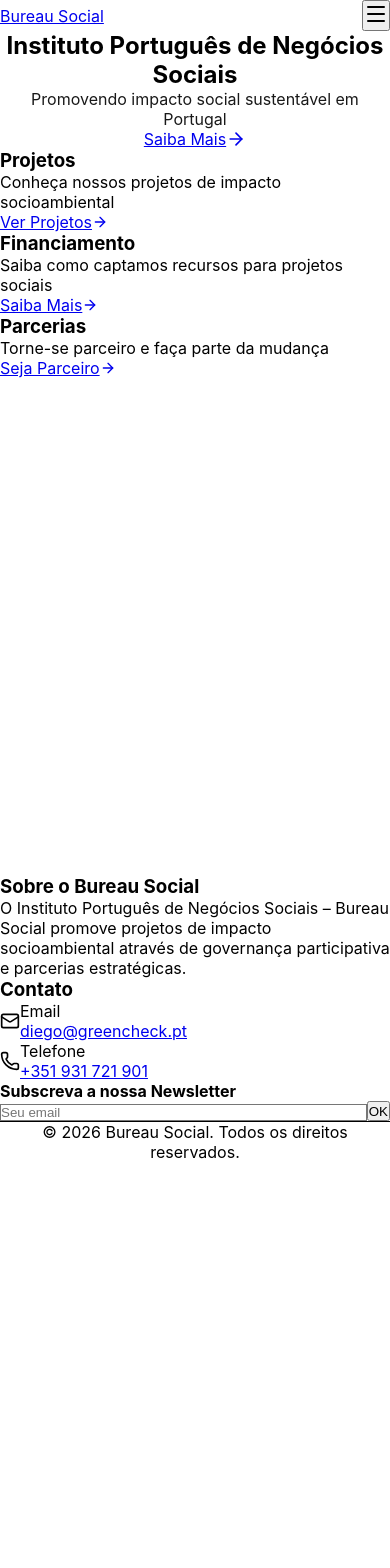
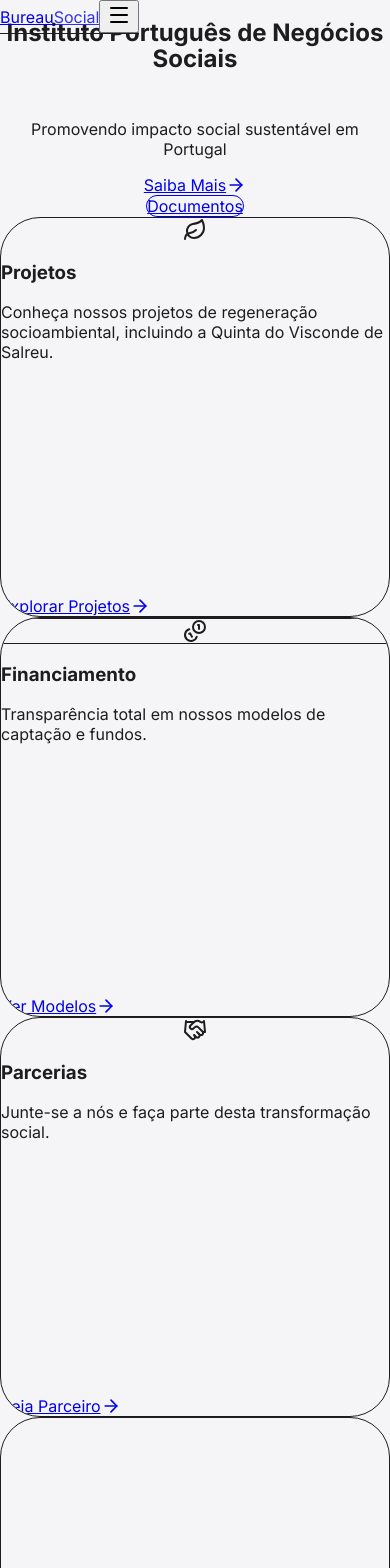
Before and after one commit to dmrdiego/BureauSocialPT, a React (Vite) app: page / in a window 390 px wide. Shown: the top 1568 px of the page. Before the commit the page ends 1162 px from the top, so only its background shows below. Built offline with nearby package versions, Linux system fonts and the light colour scheme.

Commit message:
Feat: UI/UX Overhaul - Apple Aesthetic (Bento Grid, Glassmorphism, Inter)

```diff
--- a/src/components/Footer.jsx
+++ b/src/components/Footer.jsx
@@ -1,53 +1,61 @@
 import { useTranslation } from 'react-i18next';
-import { Mail, Phone } from 'lucide-react';
-import Newsletter from './Newsletter';
+import { Mail, Phone, MapPin } from 'lucide-react';
 
 const Footer = () => {
   const { t } = useTranslation();
   const currentYear = new Date().getFullYear();
 
   return (
-    <footer className="bg-primary text-white">
-      <div className="container mx-auto px-4 py-12">
-        <div className="grid md:grid-cols-2 gap-8">
-          {/* About */}
-          <div>
-            <h3 className="text-xl font-bold mb-4">{t('footer.about')}</h3>
-            <p className="text-gray-300 leading-relaxed">
+    <footer className="bg-white border-t border-gray-100 pt-20 pb-10 text-gray-500 font-sans tracking-wide">
+      <div className="container mx-auto px-6 max-w-7xl">
+        <div className="grid md:grid-cols-4 gap-12 mb-16">
+
+          {/* Brand Column */}
+          <div className="md:col-span-2">
+            <h3 className="text-gray-900 font-semibold text-lg mb-4">Bureau<span className="font-light">Social</span></h3>
+            <p className="max-w-xs leading-relaxed mb-6">
               {t('footer.about.desc')}
             </p>
           </div>
 
-          {/* Contact */}
+          {/* Connect */}
           <div>
-            <h3 className="text-xl font-bold mb-4">{t('footer.contact')}</h3>
-            <div className="space-y-3">
-              <div className="flex items-center gap-3">
-                <Mail size={20} />
-                <div>
-                  <div className="text-sm text-gray-300">{t('footer.email')}</div>
-                  <a href="mailto:diego@greencheck.pt" className="hover:text-gray-200">
-                    diego@greencheck.pt
-                  </a>
-                </div>
-              </div>
-              <div className="flex items-center gap-3">
-                <Phone size={20} />
-                <div>
-                  <div className="text-sm text-gray-300">{t('footer.phone')}</div>
-                  <a href="tel:+351931721901" className="hover:text-gray-200">
-                    +351 931 721 901
-                  </a>
-                </div>
-              </div>
-            </div>
-            <Newsletter />
+            <h4 className="text-gray-900 font-semibold mb-4 text-xs uppercase tracking-wider">Contato</h4>
+            <ul className="space-y-4">
+              <li className="flex items-start gap-3">
+                <Mail size={16} className="mt-1 text-gray-400" />
+                <a href="mailto:diego@greencheck.pt" className="hover:text-blue-600 transition-colors">
+                  diego@greencheck.pt
+                </a>
+              </li>
+              <li className="flex items-start gap-3">
+                <Phone size={16} className="mt-1 text-gray-400" />
+                <a href="tel:+351931721901" className="hover:text-blue-600 transition-colors">
+                  +351 931 721 901
+                </a>
+              </li>
+              <li className="flex items-start gap-3">
+                <MapPin size={16} className="mt-1 text-gray-400" />
+                <span>Lisboa, Portugal</span>
+              </li>
+            </ul>
+          </div>
+
+          {/* Legal / Links */}
+          <div>
+            <h4 className="text-gray-900 font-semibold mb-4 text-xs uppercase tracking-wider">Legal</h4>
+            <ul className="space-y-3">
+              <li><a href="#" className="hover:text-blue-600 transition-colors">Privacidade</a></li>
+              <li><a href="#" className="hover:text-blue-600 transition-colors">Termos de Uso</a></li>
+              <li><a href="#" className="hover:text-blue-600 transition-colors">Cookies</a></li>
+            </ul>
           </div>
         </div>
 
-
-        <div className="border-t border-white/20 mt-8 pt-8 text-center text-gray-300">
-          <p>© {currentYear} Bureau Social. {t('footer.rights')}.</p>
+        {/* Bottom Bar */}
+        <div className="border-t border-gray-100 pt-8 flex flex-col md:flex-row justify-between items-center gap-4 text-xs">
+          <p>© {currentYear} Bureau Social. Todos os direitos reservados.</p>
+          <p className="text-gray-400">Desenvolvido com impacto.</p>
         </div>
       </div>
     </footer>
--- a/src/components/Header.jsx
+++ b/src/components/Header.jsx
@@ -1,11 +1,22 @@
-import { useState } from 'react';
+import { useState, useEffect } from 'react';
 import { useTranslation } from 'react-i18next';
-import { Link } from 'react-router-dom';
+import { Link, useLocation } from 'react-router-dom';
 import { Menu, X, Globe } from 'lucide-react';
+import { motion, AnimatePresence } from 'framer-motion';
 
 const Header = () => {
   const { t, i18n } = useTranslation();
   const [isMenuOpen, setIsMenuOpen] = useState(false);
+  const [scrolled, setScrolled] = useState(false);
+  const location = useLocation();
+
+  useEffect(() => {
+    const handleScroll = () => {
+      setScrolled(window.scrollY > 20);
+    };
+    window.addEventListener('scroll', handleScroll);
+    return () => window.removeEventListener('scroll', handleScroll);
+  }, []);
 
   const changeLanguage = (lng) => {
     i18n.changeLanguage(lng);
@@ -16,46 +27,67 @@ const Header = () => {
     { path: '/', label: t('menu.home') },
     { path: '/about', label: t('menu.about') },
     { path: '/projects', label: t('menu.projects') },
-    { path: '/housing', label: 'Programa Moradia' },
+    { path: '/housing', label: 'Moradia' },
     { path: '/join', label: t('menu.join') },
-    { path: '/documents', label: 'Documentos' },
+    { path: '/documents', label: 'Doc' },
     { path: '/contact', label: t('menu.contact') }
   ];
 
   return (
-    <header className="bg-primary text-white shadow-lg sticky top-0 z-50">
-      <div className="container mx-auto px-4">
-        <div className="flex items-center justify-between py-4">
+    <>
+      <header
+        className={`fixed top-0 left-0 right-0 z-50 transition-all duration-300 ${scrolled || isMenuOpen
+            ? 'bg-white/80 backdrop-blur-md border-b border-gray-200/50 py-3 shadow-sm'
+            : 'bg-white/80 backdrop-blur-md border-b border-gray-200/50 py-4 lg:bg-transparent lg:backdrop-blur-none lg:border-transparent lg:py-6'
+          }`}
+      >
+        <div className="container mx-auto px-6 max-w-7xl">
+          <div className="flex items-center justify-between">
             {/* Logo */}
-          <Link to="/" className="flex items-center gap-2">
-            <div className="text-2xl font-bold">Bureau Social</div>
+            <Link to="/" className="flex items-center gap-2 group">
+              <span className={`text-xl font-semibold tracking-tight transition-colors duration-300 ${scrolled || isMenuOpen ? 'text-gray-900' : 'text-gray-900 lg:text-gray-900'
+                }`}>
+                Bureau<span className="font-light opacity-80">Social</span>
+              </span>
             </Link>
 
             {/* Desktop Menu */}
-          <nav className="hidden md:flex items-center gap-8">
-            {menuItems.map((item) => (
+            <nav className="hidden lg:flex items-center gap-1">
+              <ul className="flex items-center gap-1 bg-gray-100/50 p-1 rounded-full backdrop-blur-sm border border-white/50">
+                {menuItems.map((item) => {
+                  const isActive = location.pathname === item.path;
+                  return (
+                    <li key={item.path}>
                       <Link
-                key={item.path}
                         to={item.path}
-                className="hover:text-gray-200 transition-colors font-medium"
+                        className={`px-4 py-2 rounded-full text-sm font-medium transition-all duration-200 ${isActive
+                            ? 'bg-white text-gray-900 shadow-sm'
+                            : 'text-gray-500 hover:text-gray-900 hover:bg-white/50'
+                          }`}
                       >
                         {item.label}
                       </Link>
-            ))}
+                    </li>
+                  );
+                })}
+              </ul>
 
               {/* Language Selector */}
-            <div className="flex items-center gap-2 border-l border-white/30 pl-6">
-              <Globe size={20} />
+              <div className="ml-4 flex items-center gap-1 bg-gray-100/50 p-1 rounded-full border border-white/50">
                 <button
                   onClick={() => changeLanguage('pt')}
-                className={`px-3 py-1 rounded ${i18n.language === 'pt' ? 'bg-white text-primary' : 'hover:bg-white/10'
+                  className={`px-3 py-1.5 rounded-full text-xs font-semibold transition-all ${i18n.language === 'pt'
+                      ? 'bg-white text-gray-900 shadow-sm'
+                      : 'text-gray-400 hover:text-gray-600'
                     }`}
                 >
                   PT
                 </button>
                 <button
                   onClick={() => changeLanguage('en')}
-                className={`px-3 py-1 rounded ${i18n.language === 'en' ? 'bg-white text-primary' : 'hover:bg-white/10'
+                  className={`px-3 py-1.5 rounded-full text-xs font-semibold transition-all ${i18n.language === 'en'
+                      ? 'bg-white text-gray-900 shadow-sm'
+                      : 'text-gray-400 hover:text-gray-600'
                     }`}
                 >
                   EN
@@ -65,53 +97,57 @@ const Header = () => {
 
             {/* Mobile Menu Button */}
             <button
-            className="md:hidden"
+              className="lg:hidden p-2 text-gray-600"
               onClick={() => setIsMenuOpen(!isMenuOpen)}
             >
               {isMenuOpen ? <X size={24} /> : <Menu size={24} />}
             </button>
           </div>
+        </div>
+      </header>
 
-        {/* Mobile Menu */}
+      {/* Mobile Menu Overlay */}
+      <AnimatePresence>
         {isMenuOpen && (
-          <nav className="md:hidden pb-4 border-t border-white/20 pt-4">
+          <motion.div
+            initial={{ opacity: 0, y: -20 }}
+            animate={{ opacity: 1, y: 0 }}
+            exit={{ opacity: 0, y: -20 }}
+            className="fixed inset-0 z-40 bg-white pt-24 px-6 lg:hidden"
+          >
+            <nav className="flex flex-col gap-4">
               {menuItems.map((item) => (
                 <Link
                   key={item.path}
                   to={item.path}
-                className="block py-2 hover:text-gray-200 transition-colors"
+                  className="text-2xl font-semibold text-gray-800 py-3 border-b border-gray-100"
                   onClick={() => setIsMenuOpen(false)}
                 >
                   {item.label}
                 </Link>
               ))}
-            <div className="flex items-center gap-2 mt-4 pt-4 border-t border-white/20">
-              <Globe size={20} />
+              <div className="flex items-center gap-4 mt-6">
+                <span className="text-gray-400 text-sm font-medium uppercase tracking-wider">Idioma</span>
+                <div className="flex gap-2">
                   <button
-                onClick={() => {
-                  changeLanguage('pt');
-                  setIsMenuOpen(false);
-                }}
-                className={`px-3 py-1 rounded ${i18n.language === 'pt' ? 'bg-white text-primary' : 'hover:bg-white/10'
-                  }`}
+                    onClick={() => { changeLanguage('pt'); setIsMenuOpen(false); }}
+                    className={`px-4 py-2 rounded-lg font-medium ${i18n.language === 'pt' ? 'bg-gray-100 text-gray-900' : 'text-gray-400'}`}
                   >
-                PT
+                    Português
                   </button>
                   <button
-                onClick={() => {
-                  changeLanguage('en');
-                  setIsMenuOpen(false);
-                }}
-                className={`px-3 py-1 rounded ${i18n.language === 'en' ? 'bg-white text-primary' : 'hover:bg-white/10'
-                  }`}
+                    onClick={() => { changeLanguage('en'); setIsMenuOpen(false); }}
+                    className={`px-4 py-2 rounded-lg font-medium ${i18n.language === 'en' ? 'bg-gray-100 text-gray-900' : 'text-gray-400'}`}
                   >
-                EN
+                    English
                   </button>
                 </div>
+              </div>
             </nav>
+          </motion.div>
         )}
-      </div>
-    </header>
+      </AnimatePresence>
+    </>
   );
 };
 
--- a/src/index.css
+++ b/src/index.css
@@ -1,17 +1,37 @@
+@import url('https://fonts.googleapis.com/css2?family=Inter:wght@400;500;600;700&display=swap');
+
 @tailwind base;
 @tailwind components;
 @tailwind utilities;
 
-* {
-  margin: 0;
-  padding: 0;
-  box-sizing: border-box;
+:root {
+  font-family: 'Inter', system-ui, -apple-system, BlinkMacSystemFont, 'Segoe UI', Roboto, Oxygen, Ubuntu, Cantarell, 'Open Sans', 'Helvetica Neue', sans-serif;
+  -webkit-font-smoothing: antialiased;
+  -moz-osx-font-smoothing: grayscale;
+  background-color: #F5F5F7; /* Apple's off-white background */
+  color: #1D1D1F; /* Apple's primary text color */
 }
 
 body {
-  font-family: -apple-system, BlinkMacSystemFont, 'Segoe UI', 'Roboto', 'Oxygen',
-    'Ubuntu', 'Cantarell', 'Fira Sans', 'Droid Sans', 'Helvetica Neue',
-    sans-serif;
-  -webkit-font-smoothing: antialiased;
-  -moz-osx-font-smoothing: grayscale;
+  margin: 0;
+  padding: 0;
+  overflow-x: hidden;
 }
+
+/* Custom Scrollbar for a premium feel */
+::-webkit-scrollbar {
+  width: 8px;
+}
+
+::-webkit-scrollbar-track {
+  background: transparent;
+}
+
+::-webkit-scrollbar-thumb {
+  background: #d1d1d6;
+  border-radius: 4px;
+}
+
+::-webkit-scrollbar-thumb:hover {
+  background: #a1a1a6;
+}
--- a/src/pages/Home.jsx
+++ b/src/pages/Home.jsx
@@ -1,119 +1,151 @@
 import { useTranslation } from 'react-i18next';
 import { Link } from 'react-router-dom';
 import { motion } from 'framer-motion';
-import { ArrowRight } from 'lucide-react';
+import { ArrowRight, Leaf, Coins, Handshake } from 'lucide-react';
 
 const Home = () => {
   const { t } = useTranslation();
 
   return (
-    <div className="min-h-screen">
+    <div className="min-h-screen bg-apple-gray-50 text-apple-gray-600 font-sans selection:bg-apple-blue selection:text-white pt-20">
+
       {/* Hero Section */}
-      <motion.section
-        initial={{ opacity: 0 }}
-        animate={{ opacity: 1 }}
-        className="bg-gradient-to-br from-primary to-secondary text-white py-32"
+      <section className="relative overflow-hidden py-32 lg:py-48 flex flex-col items-center justify-center text-center px-6">
+        {/* Subtle Background Mesh */}
+        <div className="absolute top-0 left-1/2 -translate-x-1/2 w-[1000px] h-[600px] bg-gradient-to-tr from-blue-100/50 via-purple-100/30 to-teal-100/50 rounded-full blur-3xl -z-10 opacity-60" />
+
+        <motion.div
+          initial={{ opacity: 0, y: 30 }}
+          animate={{ opacity: 1, y: 0 }}
+          transition={{ duration: 0.8, ease: "easeOut" }}
+          className="max-w-4xl mx-auto"
         >
-        <div className="container mx-auto px-4 text-center">
-          <motion.h1
-            initial={{ y: -20 }}
-            animate={{ y: 0 }}
-            className="text-5xl md:text-6xl font-bold mb-6"
-          >
-            {t('home.hero.title')}
-          </motion.h1>
-          <motion.p
-            initial={{ y: 20 }}
-            animate={{ y: 0 }}
-            className="text-xl md:text-2xl mb-8 opacity-90"
-          >
+          <h1 className="text-6xl md:text-8xl font-bold tracking-tighter text-gray-900 mb-8 leading-[1.1]">
+            <span className="block">{t('home.hero.title')}</span>
+            <span className="text-transparent bg-clip-text bg-gradient-to-r from-gray-900 via-gray-700 to-gray-900">
+              Impacto Real.
+            </span>
+          </h1>
+          <p className="text-xl md:text-2xl text-gray-500 font-medium max-w-2xl mx-auto leading-relaxed mb-12">
             {t('home.hero.subtitle')}
-          </motion.p>
-          <motion.div
-            initial={{ scale: 0.9 }}
-            animate={{ scale: 1 }}
-            transition={{ delay: 0.2 }}
-          >
+          </p>
+
+          <div className="flex flex-col sm:flex-row gap-4 justify-center items-center">
             <Link
               to="/projects"
-              className="inline-flex items-center gap-2 bg-white text-primary px-8 py-4 rounded-lg hover:bg-gray-100 transition-all transform hover:scale-105 shadow-lg font-semibold"
+              className="px-8 py-4 rounded-full bg-gray-900 text-white font-semibold text-lg hover:bg-gray-800 transition-all transform hover:scale-[1.02] active:scale-[0.98] shadow-xl shadow-gray-200/50 flex items-center gap-2"
             >
               {t('home.hero.cta')}
               <ArrowRight size={20} />
             </Link>
+            <Link
+              to="/about"
+              className="px-8 py-4 rounded-full bg-white text-gray-900 font-semibold text-lg hover:bg-gray-50 border border-gray-200 transition-all transform hover:scale-[1.02] active:scale-[0.98] flex items-center gap-2"
+            >
+              Documentos
+            </Link>
+          </div>
         </motion.div>
-        </div>
-      </motion.section>
+      </section>
 
-      {/* Quick Links */}
-      <section className="py-16 bg-gray-50">
-        <div className="container mx-auto px-4">
-          <div className="grid md:grid-cols-3 gap-8">
+      {/* Bento Grid Section */}
+      <section className="py-24 px-6 max-w-[1400px] mx-auto">
+        <div className="grid grid-cols-1 md:grid-cols-2 lg:grid-cols-3 gap-6 auto-rows-[400px]">
+
+          {/* Main Feature - Projects (Large Card) */}
           <motion.div
             initial={{ opacity: 0, y: 20 }}
             whileInView={{ opacity: 1, y: 0 }}
             viewport={{ once: true }}
-              className="bg-white p-8 rounded-lg shadow-lg hover:shadow-xl transition-shadow"
+            className="group relative overflow-hidden rounded-[2.5rem] bg-white p-10 shadow-sm border border-gray-100 lg:col-span-2 flex flex-col justify-between hover:shadow-2xl hover:shadow-gray-200/50 transition-all duration-500"
           >
-              <h3 className="text-2xl font-bold text-primary mb-4">
-                {t('menu.projects')}
-              </h3>
-              <p className="text-gray-600 mb-4">
-                Conheça nossos projetos de impacto socioambiental
+            <div className="relative z-10">
+              <div className="w-12 h-12 bg-green-100 rounded-2xl flex items-center justify-center mb-6 text-green-600">
+                <Leaf size={24} />
+              </div>
+              <h3 className="text-3xl font-bold text-gray-900 mb-4">{t('menu.projects')}</h3>
+              <p className="text-lg text-gray-500 max-w-md">
+                Conheça nossos projetos de regeneração socioambiental, incluindo a Quinta do Visconde de Salreu.
               </p>
-              <Link
-                to="/projects"
-                className="text-primary font-semibold hover:underline inline-flex items-center gap-2"
-              >
-                Ver Projetos
-                <ArrowRight size={16} />
+            </div>
+            <div className="absolute right-0 bottom-0 w-1/2 h-full bg-gradient-to-tl from-green-50 to-transparent -z-0 opacity-50 group-hover:scale-110 transition-transform duration-700 origin-bottom-right" />
+            <div className="relative z-10 mt-8">
+              <Link to="/projects" className="inline-flex items-center text-gray-900 font-semibold text-lg hover:gap-3 transition-all">
+                Explorar Projetos <ArrowRight size={20} className="ml-2" />
               </Link>
+            </div>
           </motion.div>
 
+          {/* Secondary Feature - Financing (Tall Card) */}
           <motion.div
             initial={{ opacity: 0, y: 20 }}
             whileInView={{ opacity: 1, y: 0 }}
             viewport={{ once: true }}
             transition={{ delay: 0.1 }}
-              className="bg-white p-8 rounded-lg shadow-lg hover:shadow-xl transition-shadow"
+            className="group relative overflow-hidden rounded-[2.5rem] bg-gray-900 text-white p-10 shadow-xl border border-gray-800 flex flex-col justify-between hover:shadow-2xl transition-all duration-500"
           >
-              <h3 className="text-2xl font-bold text-primary mb-4">
-                Financiamento
-              </h3>
-              <p className="text-gray-600 mb-4">
-                Saiba como captamos recursos para projetos sociais
+            <div className="relative z-10">
+              <div className="w-12 h-12 bg-gray-700/50 backdrop-blur-md rounded-2xl flex items-center justify-center mb-6 border border-white/10">
+                <Coins size={24} className="text-white" />
+              </div>
+              <h3 className="text-3xl font-bold mb-4">Financiamento</h3>
+              <p className="text-gray-400">
+                Transparência total em nossos modelos de captação e fundos.
               </p>
-              <Link
-                to="/projects#financing"
-                className="text-primary font-semibold hover:underline inline-flex items-center gap-2"
-              >
-                Saiba Mais
-                <ArrowRight size={16} />
+            </div>
+            <div className="absolute inset-0 bg-gradient-to-br from-blue-900/20 to-purple-900/20 opacity-0 group-hover:opacity-100 transition-opacity duration-500" />
+            <div className="relative z-10 mt-8">
+              <Link to="/projects#financing" className="inline-flex items-center text-white font-semibold text-lg hover:gap-3 transition-all">
+                Ver Modelos <ArrowRight size={20} className="ml-2" />
               </Link>
+            </div>
           </motion.div>
 
+          {/* Third Feature - Partnerships */}
           <motion.div
             initial={{ opacity: 0, y: 20 }}
             whileInView={{ opacity: 1, y: 0 }}
             viewport={{ once: true }}
             transition={{ delay: 0.2 }}
-              className="bg-white p-8 rounded-lg shadow-lg hover:shadow-xl transition-shadow"
+            className="group relative overflow-hidden rounded-[2.5rem] bg-white p-10 shadow-sm border border-gray-100 flex flex-col justify-between hover:shadow-2xl hover:shadow-gray-200/50 transition-all duration-500 lg:col-span-1"
           >
-              <h3 className="text-2xl font-bold text-primary mb-4">
-                Parcerias
-              </h3>
-              <p className="text-gray-600 mb-4">
-                Torne-se parceiro e faça parte da mudança
+            <div className="relative z-10">
+              <div className="w-12 h-12 bg-blue-100 rounded-2xl flex items-center justify-center mb-6 text-blue-600">
+                <Handshake size={24} />
+              </div>
+              <h3 className="text-3xl font-bold text-gray-900 mb-4">Parcerias</h3>
+              <p className="text-lg text-gray-500">
+                Junte-se a nós e faça parte desta transformação social.
               </p>
-              <Link
-                to="/projects#partnership"
-                className="text-primary font-semibold hover:underline inline-flex items-center gap-2"
+            </div>
+            <div className="relative z-10 mt-8">
+              <Link to="/join" className="inline-flex items-center text-gray-900 font-semibold text-lg hover:gap-3 transition-all">
+                Seja Parceiro <ArrowRight size={20} className="ml-2" />
+              </Link>
+            </div>
+          </motion.div>
+
+          {/* Call to Action - Join */}
+          <motion.div
+            initial={{ opacity: 0, y: 20 }}
+            whileInView={{ opacity: 1, y: 0 }}
+            viewport={{ once: true }}
+            transition={{ delay: 0.3 }}
+            className="group relative overflow-hidden rounded-[2.5rem] bg-gradient-to-br from-blue-50 to-indigo-50 p-10 shadow-sm border border-blue-100 lg:col-span-2 flex items-center justify-between hover:shadow-2xl transition-all duration-500"
           >
-                Seja Parceiro
-                <ArrowRight size={16} />
+            <div className="relative z-10 max-w-xl">
+              <h3 className="text-3xl font-bold text-gray-900 mb-4">Pronto para colaborar?</h3>
+              <p className="text-lg text-gray-600">
+                Entre em contato conosco e descubra como podemos trabalhar juntos.
+              </p>
+            </div>
+            <div className="relative z-10">
+              <Link to="/contact" className="w-16 h-16 rounded-full bg-gray-900 text-white flex items-center justify-center hover:scale-110 transition-transform shadow-lg">
+                <ArrowRight size={28} />
               </Link>
+            </div>
           </motion.div>
-          </div>
+
         </div>
       </section>
     </div>
--- a/tailwind.config.js
+++ b/tailwind.config.js
@@ -7,9 +7,29 @@ export default {
   theme: {
     extend: {
       colors: {
+        // Brand Colors (kept but refined)
         primary: '#044050',
         secondary: '#788b92',
+
+        // Apple-esque Neutrals
+        'apple-gray': {
+          50: '#F5F5F7',  // Background
+          100: '#E8E8ED', // Light Gray elements
+          200: '#D2D2D7', // Borders
+          300: '#86868B', // Secondary Text
+          400: '#6E6E73',
+          500: '#424245',
+          600: '#1D1D1F', // Primary Text
+          700: '#161617', // Dark Mode BG
+        },
+        'apple-blue': '#0071E3', // Action Blue
       },
+      fontFamily: {
+        sans: ['Inter', 'sans-serif'],
+      },
+      backdropBlur: {
+        xs: '2px',
+      }
     },
   },
   plugins: [],
```
Lines whose indentation alone changed are shown as unchanged.
